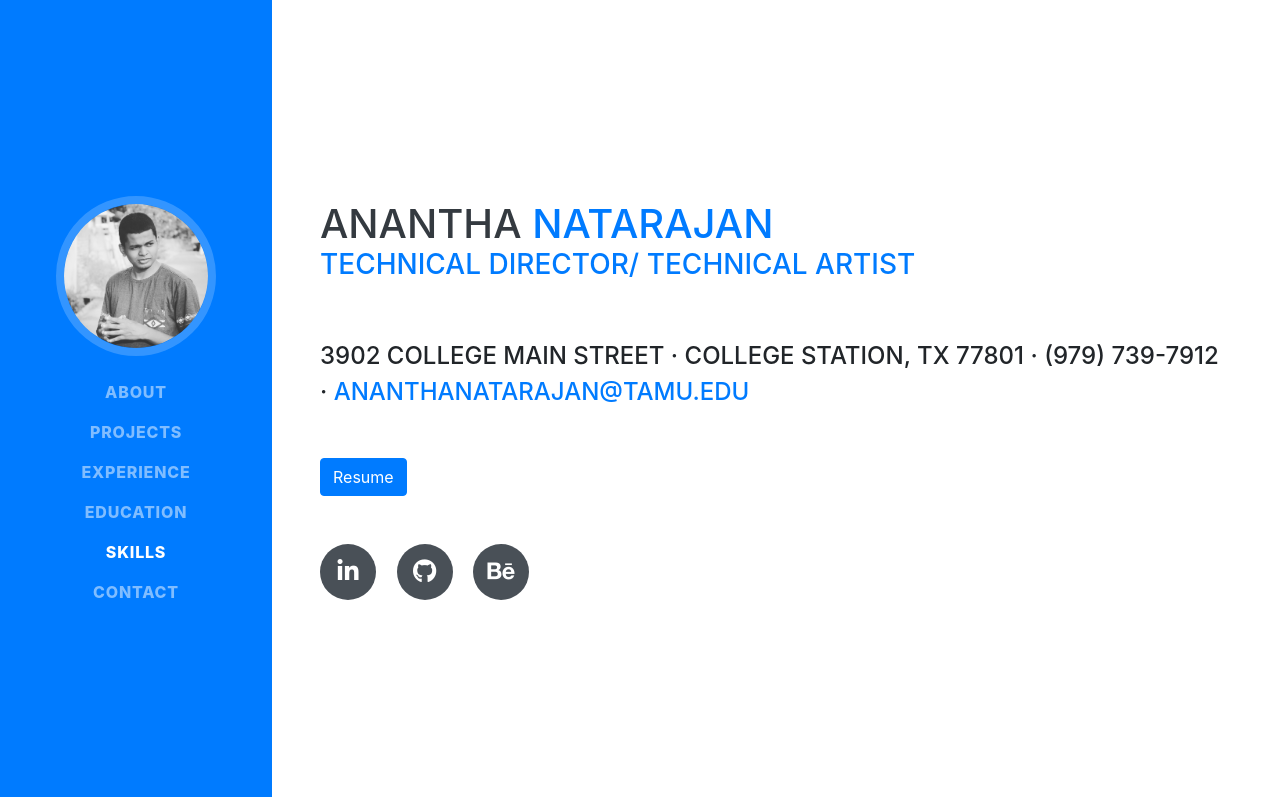
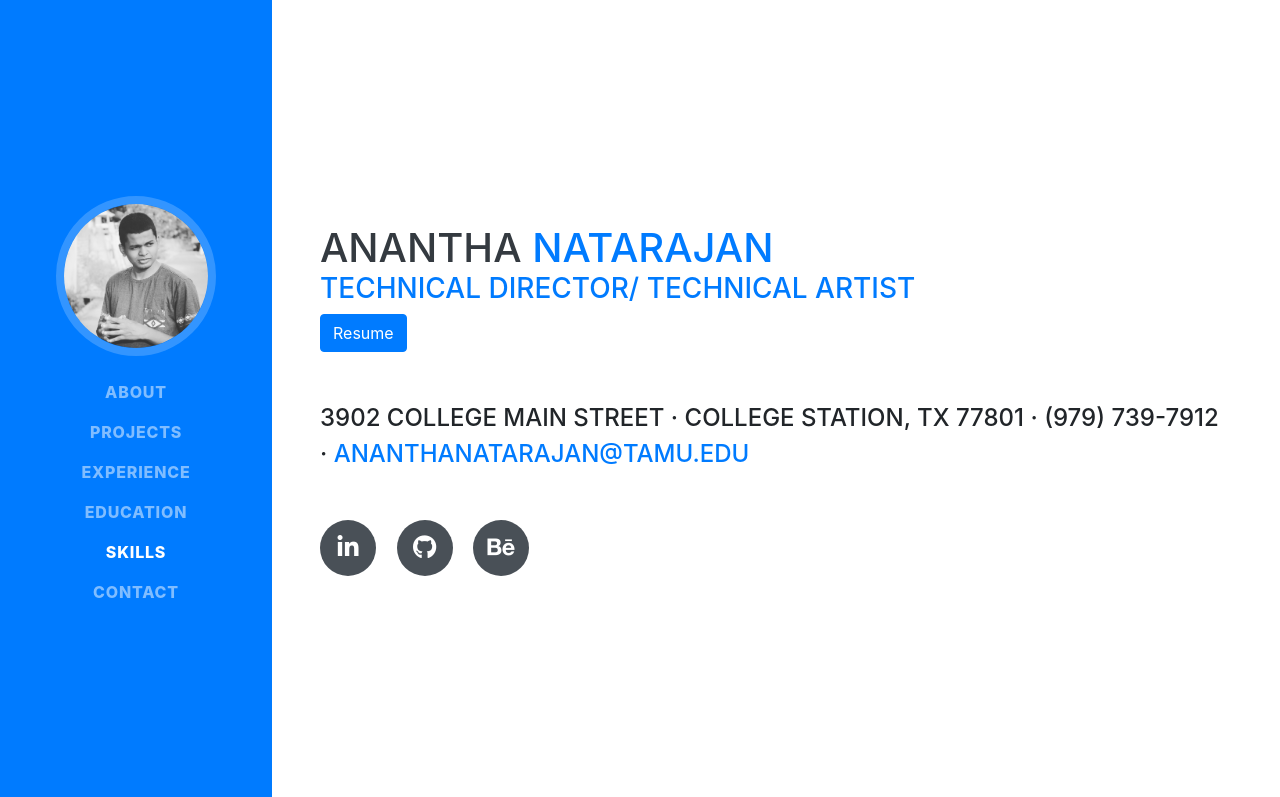
Before and after one commit to anantha-natarajan/portfolio, a website with bundled scripts: page index.html in a window 1280 px wide. Shown: the top 797 px of the page. Built offline with nearby package versions, Linux system fonts and the light colour scheme; a web font is replaced by a local one.

Commit message:
Landing Page Update

```diff
--- a/index.html
+++ b/index.html
@@ -90,12 +90,12 @@ function carousel() {
       <div class="w-100">
         <h1 class="mb-0">ANANTHA<span class="text-primary"> NATARAJAN</span>
         </h1>
-		<h3 class="text-primary">Technical Director/ Technical Artist</h3><br><br>
+		<h3 class="text-primary">Technical Director/ Technical Artist</h3>
+		<p class="lead mb-5"><a class="btn btn-primary" href="Resume.pdf" target="_blank">Resume</a></p>
         <div class="subheading mb-5">3902 College Main Street · College Station, TX 77801 · (979) 739-7912 ·
           <a href="mailto:ananthanatarajan@tamu.edu">ananthanatarajan@tamu.edu</a>
         </div>
         <p class="lead mb-5"></p>
-		<p class="lead mb-5"><a class="btn btn-primary" href="Resume.pdf" target="_blank">Resume</a></p>
         <div class="social-icons">
           <a href="https://www.linkedin.com/in/anantha-natarajan/" target="_blank">
             <i class="fab fa-linkedin-in"></i>
```
